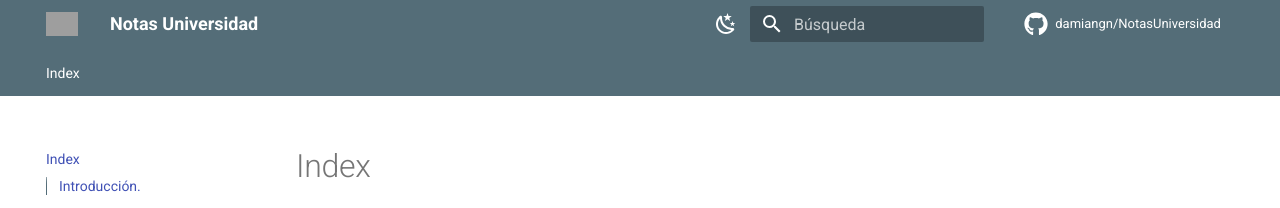
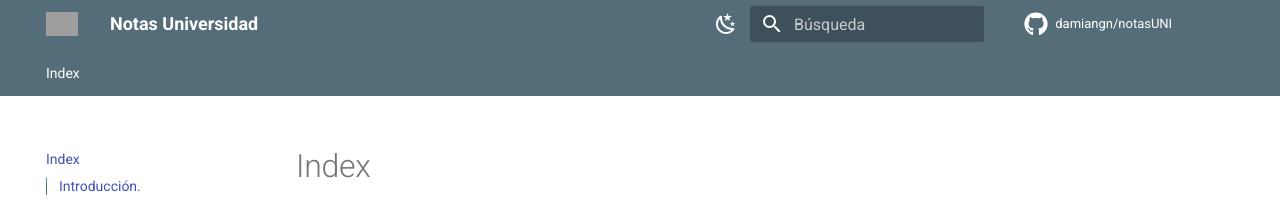
Before and after one commit to damiangn/notasUNI, an MkDocs documentation site: the page built from docs/Index.md, in a window 1280 px wide. Shown: the top 208 px of the page. Built offline with MkDocs 1.6.1 and Material for MkDocs 9.7.7, drawn with Linux system fonts in a browser that asks for light colours; comment, search, counter and statistics services are not loaded; grey boxes are pictures that could not be loaded.

Commit message:
modifico mkdocs.yml

```diff
--- a/mkdocs.yml
+++ b/mkdocs.yml
@@ -4,8 +4,8 @@ site_description: Notas y Resumenes de diferentes materias
 site_author: curso 2024
 
 # Github
-repo_url: https://github.com/damiangn/NotasUniversidad
-repo_name: damiangn/NotasUniversidad
+repo_url: https://github.com/damiangn/notasUNI
+repo_name: damiangn/notasUNI
 
 # Design
 theme:
@@ -57,7 +57,7 @@ theme:
 extra:
   social:
     - icon: fontawesome/brands/github-alt
-      link: https://github.com/damiangn/NotasUniversidad
+      link: https://github.com/damiangn/notasUNI
       name: Repo URL
 
 
```
